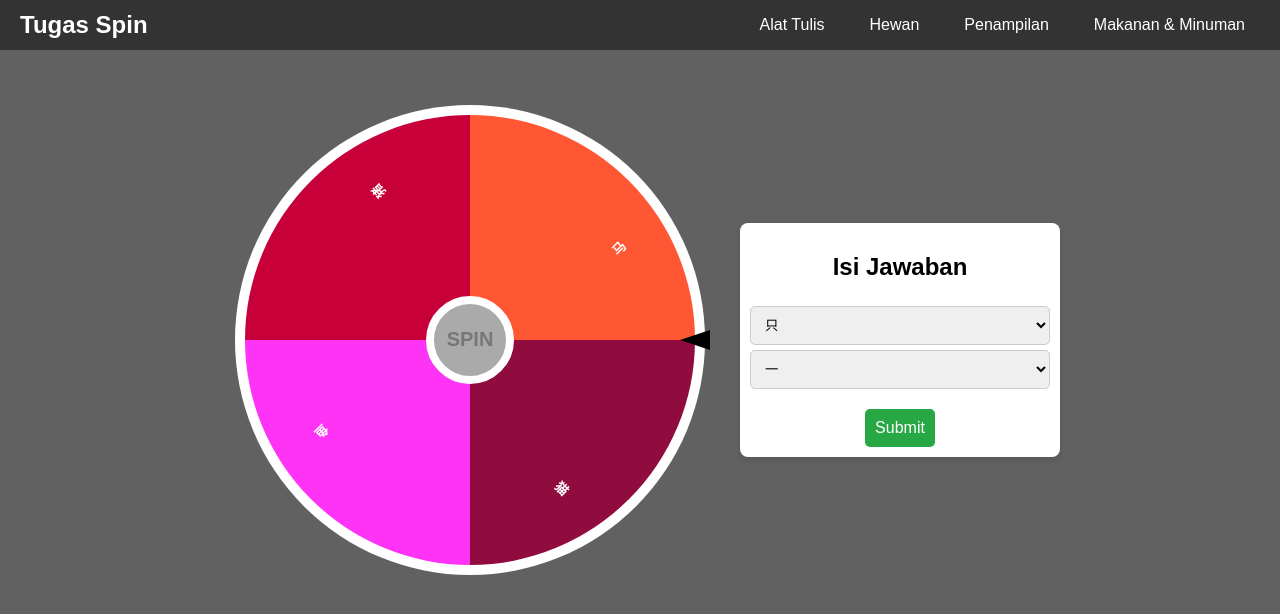
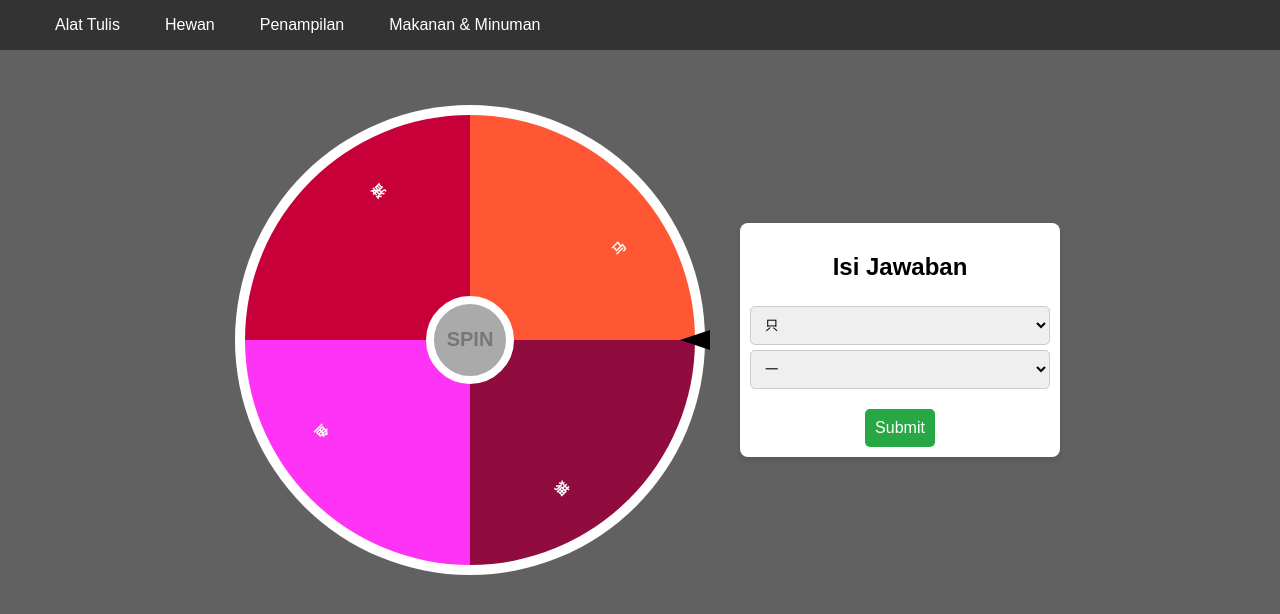
Before and after one commit to KEPET-MAKER/Tugas-Spin-Tamara, a plain HTML site: page halaman2.html in a window 1280 px wide. Drawn offline with Linux system fonts and the light colour scheme; some packages are replaced by stand-ins of ours; a script that the page names is missing.

Commit message:
Update halaman2.html

```diff
--- a/halaman2.html
+++ b/halaman2.html
@@ -24,7 +24,7 @@
 <body>
   <nav class="navbar">
     <!-- <div class="logo">MyLogo</div> -->
-        <div class="logo">Tugas Spin</div>
+
     <button class="toggle-button" onclick="toggleMenu()">☰</button>
     <ul class="nav-links" id="nav-links">
         <li><a onclick="navigateTo('halaman1.html')">Alat Tulis</a></li>
```
